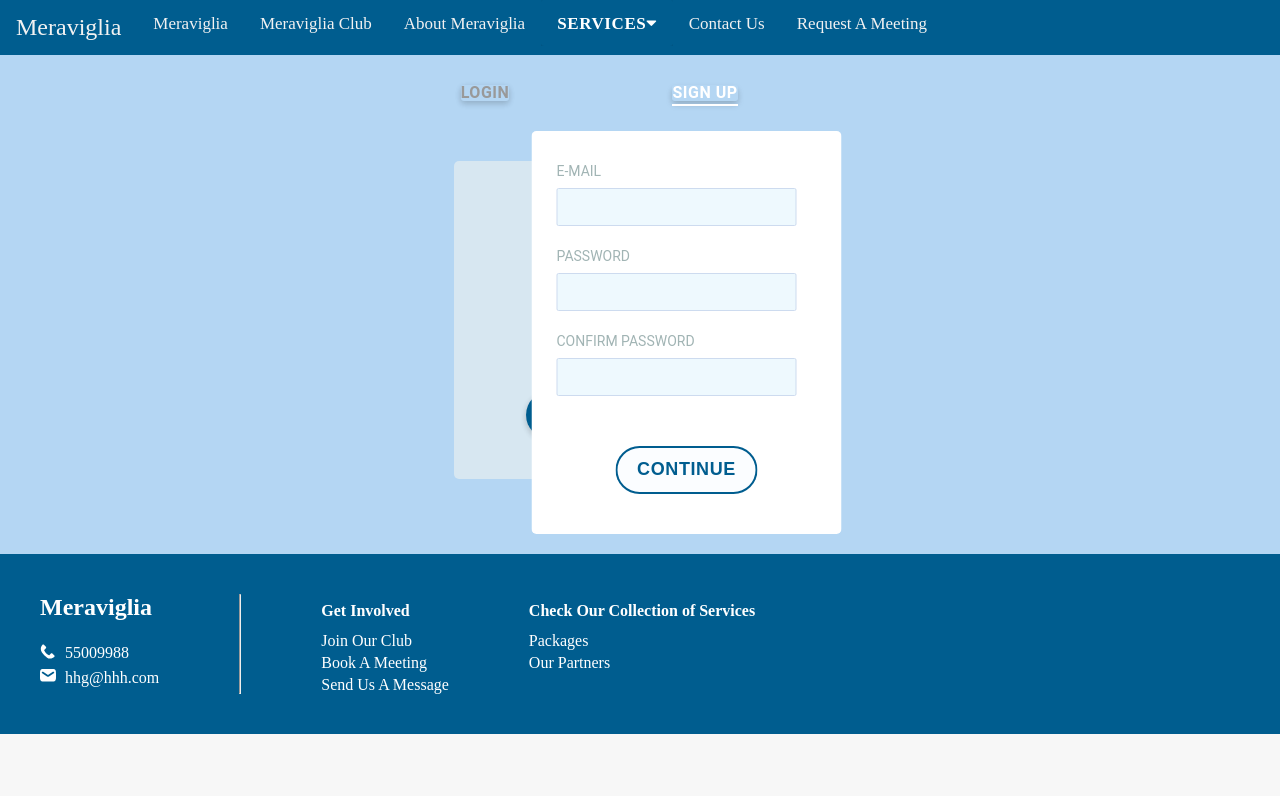
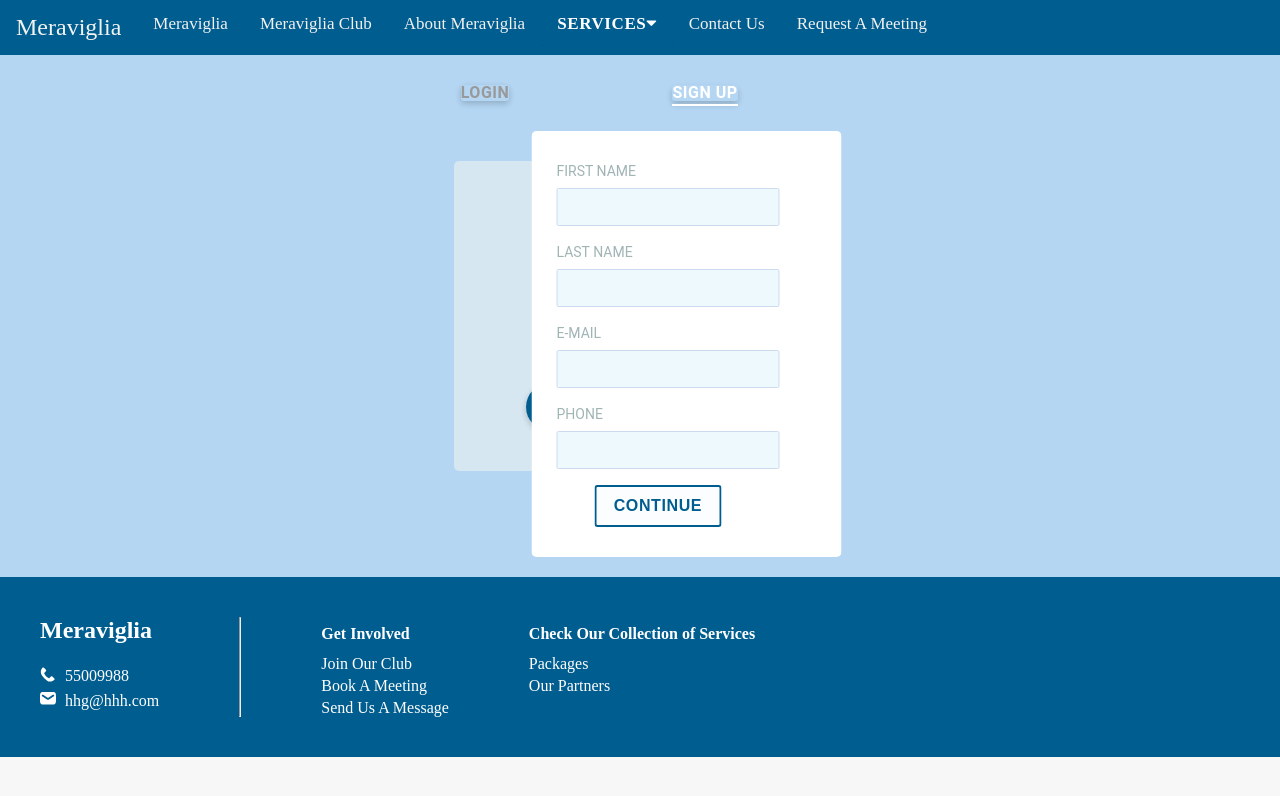
Before and after one commit to Fatenkh7/Real-client-project-FRONTEND, a React (Create React App) app: page /login in a window 1280 px wide. Both pictures are taken after a click on the button "SIGN UP". Shown: the top 796 px of the page. Built offline with nearby package versions, Linux system fonts and the light colour scheme.

Commit message:
sign up design

```diff
--- a/src/pages/UserLogin/index.css
+++ b/src/pages/UserLogin/index.css
@@ -281,3 +281,46 @@
 	box-shadow: inset 0 0 0 2px var(--blue);
 	transform: translateX(30%);
 }
+
+
+.form-signup {
+    display: flex;
+  }
+
+  .form-signup:last-of-type {
+    display: none;
+  }
+
+  .input-block {
+    margin-bottom: 1rem;
+    width: 100%;
+  }
+
+  .label {
+    display: block;
+    margin-bottom: 0.5rem;
+  }
+
+  .input {
+    display: block;
+    width: 100%;
+    padding: 0.5rem;
+    border: 1px solid #ccc;
+    border-radius: 3px;
+    font-size: 1rem;
+    font-family: inherit;
+  }
+
+  .btn-signup {
+    color: var(--blue);
+	background: #fbfdff;
+	box-shadow: inset 0 0 0 2px var(--blue);
+	transform: translateX(30%);
+  }
+
+  .btn-signup:hover {
+    color: var(--blue);
+	background: #fbfdff;
+	box-shadow: inset 0 0 0 2px var(--blue);
+	transform: translateX(30%);
+  }
--- a/src/pages/UserLogin/index.js
+++ b/src/pages/UserLogin/index.js
@@ -1,4 +1,4 @@
-import React, { useRef, useState, useEffect,navigate} from "react";
+import React, { useRef, useState, useEffect, navigate } from "react";
 import "./index.css";
 import axios from "axios";
 import Cookies from "universal-cookie";
@@ -23,6 +23,14 @@ export default function Home() {
       }
     });
   };
+  function showSecondForm() {
+    const firstForm = document.querySelector('.form-signup:first-of-type');
+    const secondForm = document.querySelector('.form-signup:last-of-type');
+
+    firstForm.style.display = 'none';
+    secondForm.style.display = 'block';
+  }
+
 
   const handleInputChange = (event) => {
     setLogin({
@@ -31,8 +39,7 @@ export default function Home() {
     });
   };
 
-
-const handleSubmit = async (event) => {
+  const handleSubmit = async (event) => {
     event.preventDefault();
     try {
       const response = await axios.post("http://localhost:5000/user/login", {
@@ -54,7 +61,6 @@ const handleSubmit = async (event) => {
       alert("Invalid email or password");
     }
   };
-
 
   return (
     <div className="container-user-login">
@@ -124,24 +130,81 @@ const handleSubmit = async (event) => {
                   for sign up.
                 </legend>
                 <div className="input-block">
+                  <label htmlFor="signup-firstname">First Name</label>
+                  <input
+                    id="signup-firstname"
+                    type="text"
+                    name="firstName"
+                    required
+                  ></input>
+                </div>
+                <div className="input-block">
+                  <label htmlFor="signup-lastname">Last Name</label>
+                  <input
+                    id="signup-lastname"
+                    type="text"
+                    name="lastName"
+                    required
+                  ></input>
+                </div>
+                <div className="input-block">
                   <label htmlFor="signup-email">E-mail</label>
                   <input id="signup-email" type="email" required></input>
                 </div>
                 <div className="input-block">
-                  <label htmlFor="signup-password">Password</label>
-                  <input id="signup-password" type="password" required></input>
-                </div>
-                <div className="input-block">
-                  <label htmlFor="signup-password-confirm">
-                    Confirm password
-                  </label>
+                  <label htmlFor="signup-phone">Phone</label>
                   <input
-                    id="signup-password-confirm"
-                    type="password"
+                    id="signup-phone"
+                    type="telephone"
+                    name="phone"
                     required
                   ></input>
                 </div>
+                <button
+                  type="button"
+                  className="btn-signup"
+                  onClick={() => showSecondForm()}
+                >
+                  Continue
+                </button>
               </fieldset>
+            </form>
+            <form className="form form-signup">
+              <div className="input-block">
+                <label htmlFor="signup-title">Title</label>
+                <input id="signup-title" type="text" name="title"></input>
+              </div>
+              <div className="input-block">
+                <label htmlFor="signup-passport">Passport Id</label>
+                <input
+                  id="signup-passport"
+                  type="text"
+                  name="passportId"
+                ></input>
+              </div>
+              <div className="input-block">
+                <label htmlFor="signup-destinations">
+                  Preferred Destinations
+                </label>
+                <input
+                  id="signup-destinations"
+                  type="text"
+                  name="preferredDestinations"
+                ></input>
+              </div>
+              <div className="input-block">
+                <label htmlFor="signup-airlines">Preferred Airlines</label>
+                <input
+                  id="signup-airlines"
+                  type="text"
+                  name="preferredAirlines"
+                ></input>
+              </div>
+              <div className="input-block">
+                <label htmlFor="signup-password">Password</label>
+                <input id="signup-password" type="password" required></input>
+              </div>
+              {/* </fieldset> */}
               <button type="submit" className="btn-signup">
                 Continue
               </button>
```
